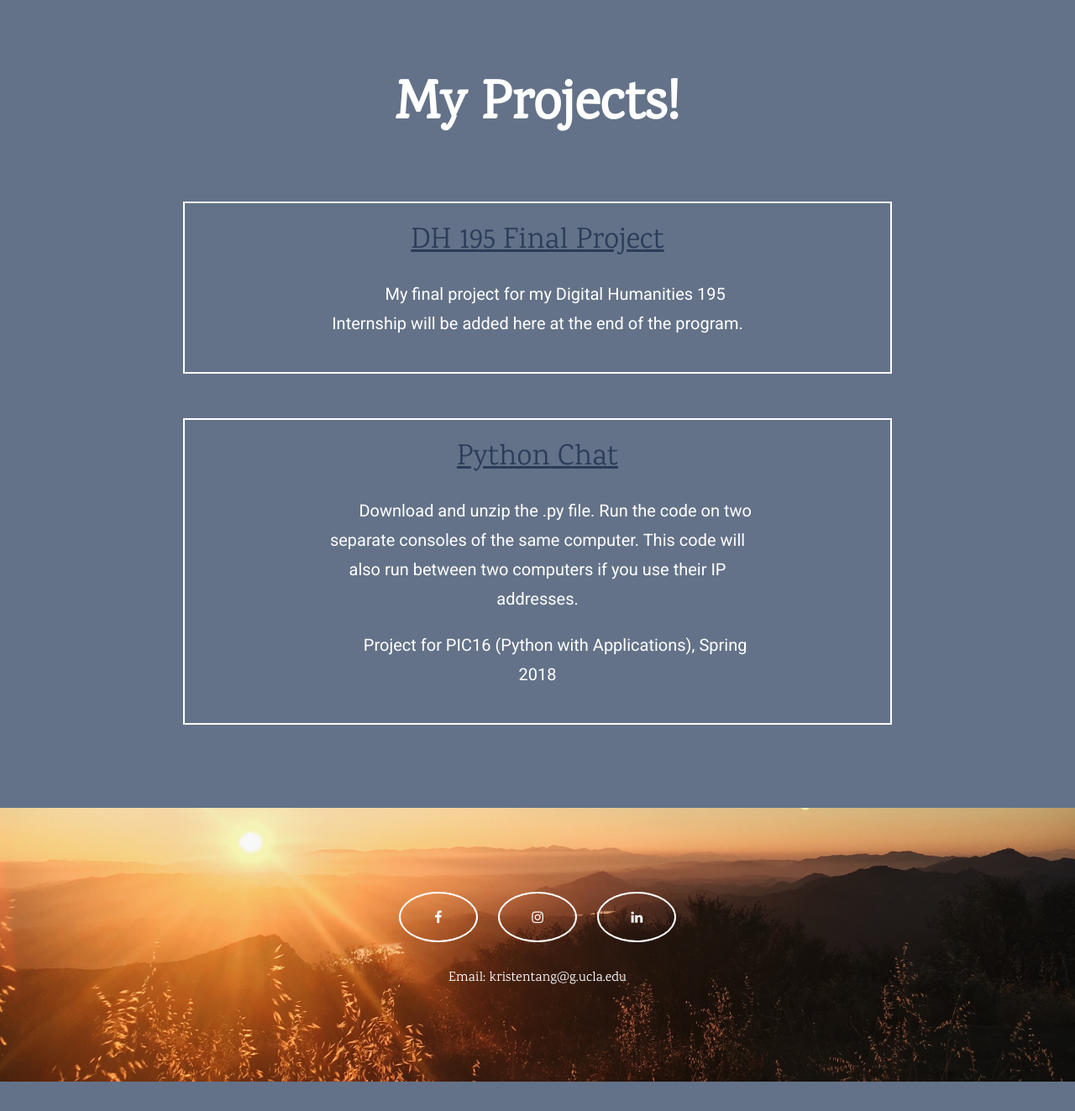
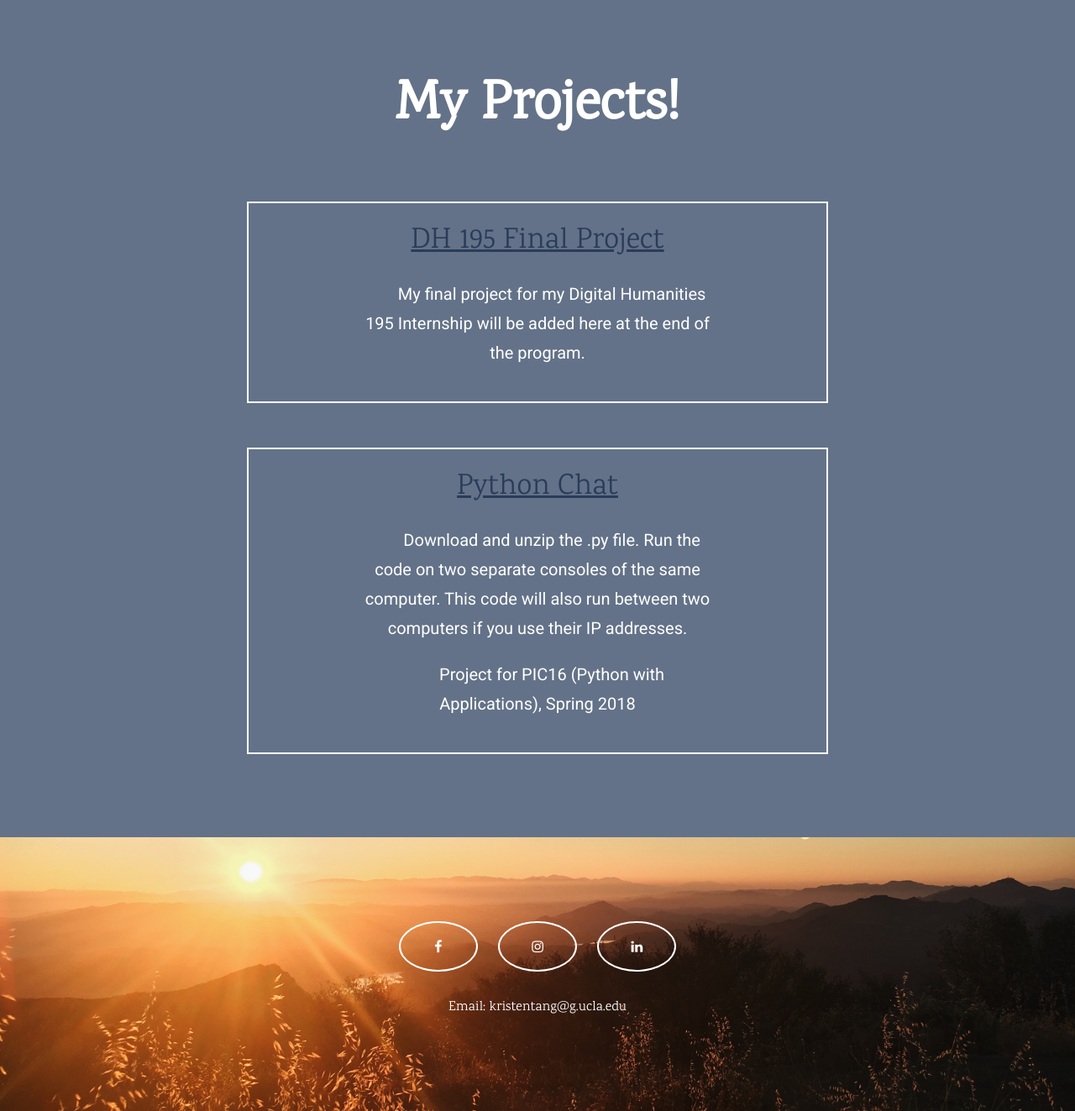
Before and after one commit to kristentang/kristentang.github.io, a PHP site: page /portfolio.html in a window 1280 px wide. Shown: the part 723-2046 px from the top of the page at 84% size. Before the commit the page ends 2011 px from the top, so only its background shows below. Run offline with PHP 8.4, Linux system fonts and the light colour scheme; some web fonts are replaced.

Commit message:
Add files via upload

```diff
--- a/Kristen.css
+++ b/Kristen.css
@@ -182,8 +182,8 @@ img {
   font-size: 35px;
   text-align: center;
   border: 2px solid white;
-  margin-right: 17%;
-  margin-left: 17%;
+  margin-right: 23%;
+  margin-left: 23%;
   margin-bottom: 30px;
   padding: 20px;
   position: relative;
```
